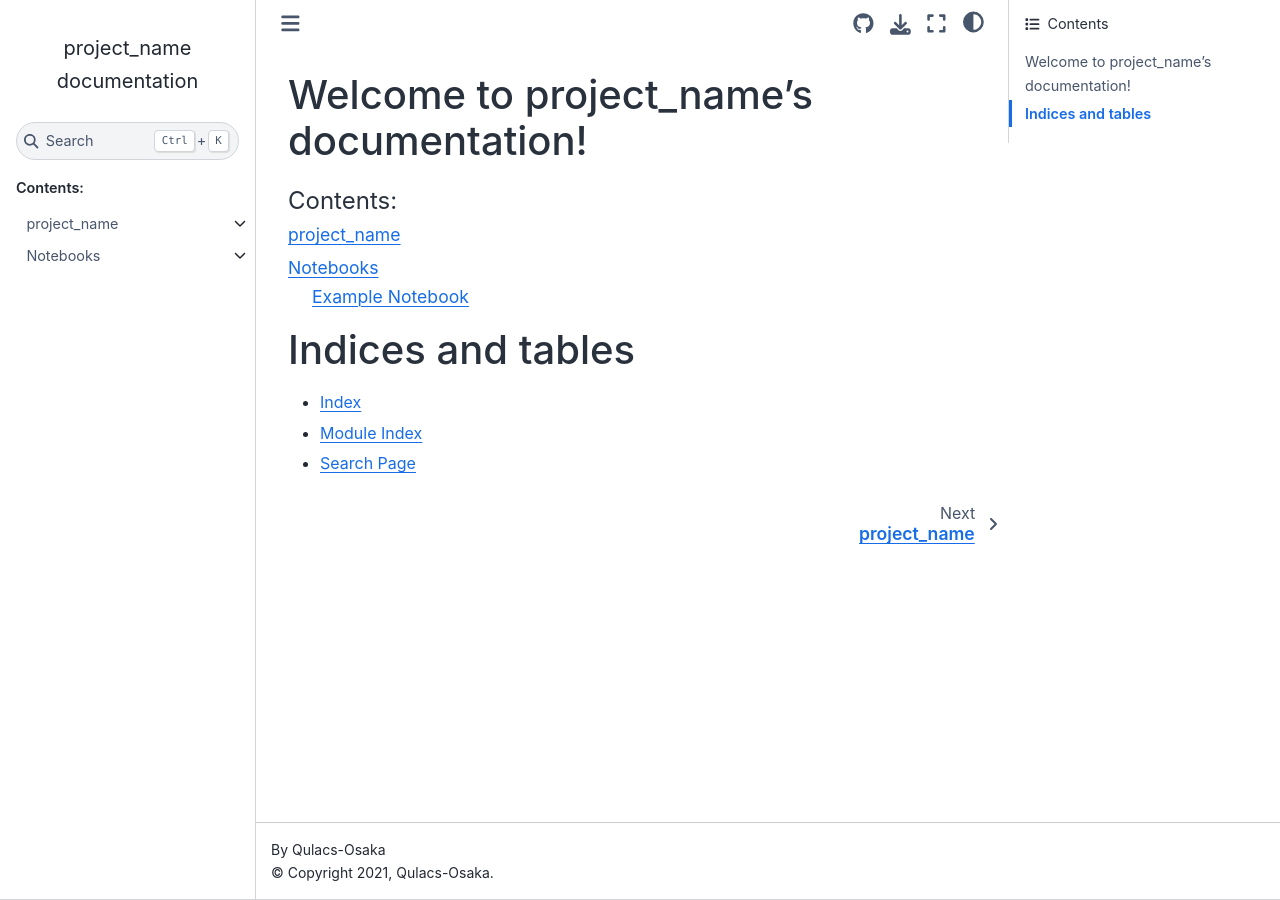
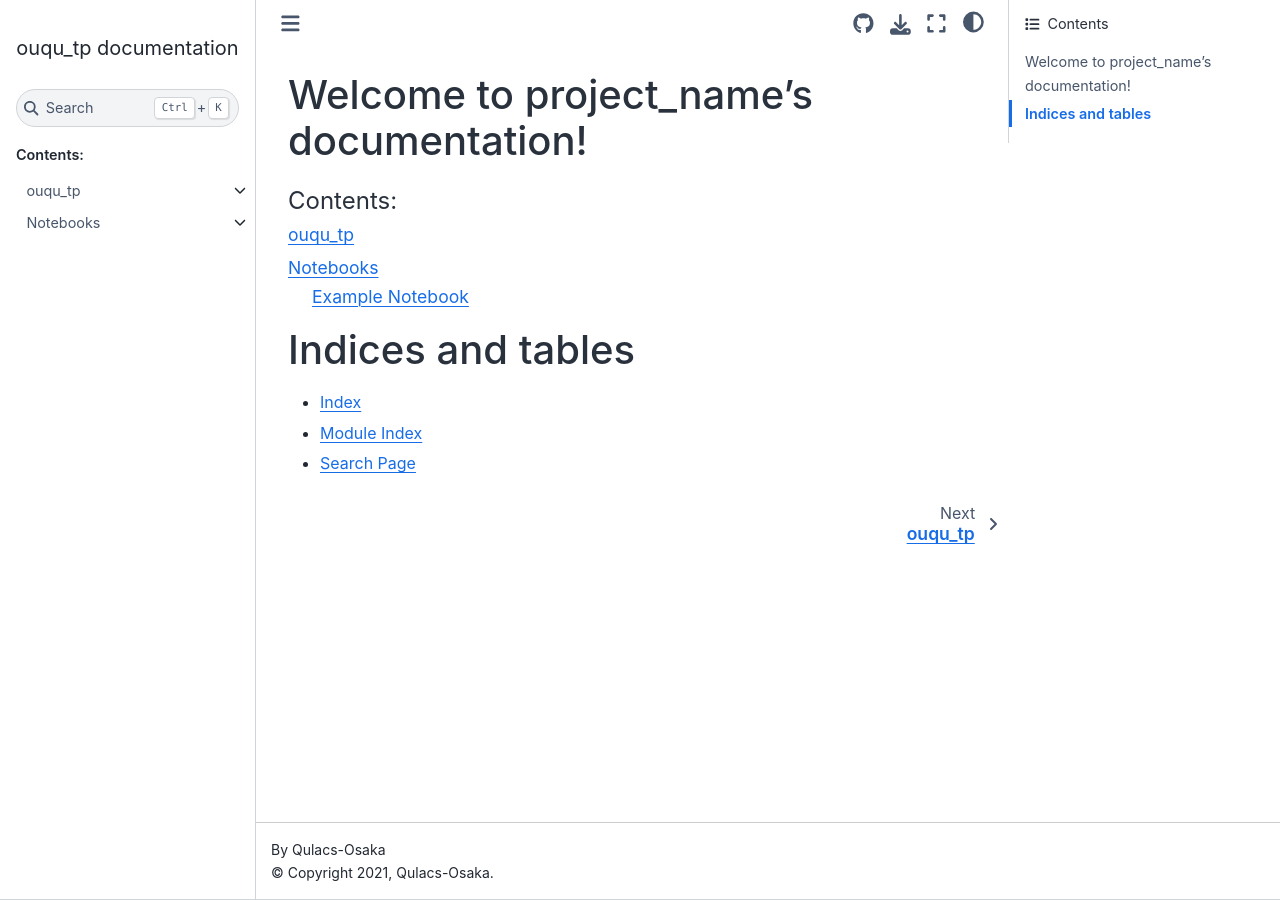
Before and after one commit to Qulacs-Osaka/ouqu-tp, a Sphinx documentation site: the page built from doc/source/index.rst, in a window 1280 px wide. Built offline with Sphinx 7.4.7 and the Sphinx Book theme 1.1.4, drawn with Linux system fonts in a browser that asks for light colours; pages that are not in the unit, such as notebooks, are missing from menus.

Commit message:
Rename project_name to ouqu_tp

```diff
--- a/doc/source/conf.py
+++ b/doc/source/conf.py
@@ -18,7 +18,7 @@ sys.path.insert(0, os.path.abspath("../.."))
 
 # -- Project information -----------------------------------------------------
 
-project = "project_name"
+project = "ouqu_tp"
 copyright = "2021, Qulacs-Osaka"
 author = "Qulacs-Osaka"
 
--- a/doc/source/modules.rst
+++ b/doc/source/modules.rst
@@ -1,7 +1,7 @@
-project_name
-============
+ouqu_tp
+=======
 
 .. toctree::
    :maxdepth: 4
 
-   project_name
+   ouqu_tp
```
Also changed, not shown: 1 other file.
